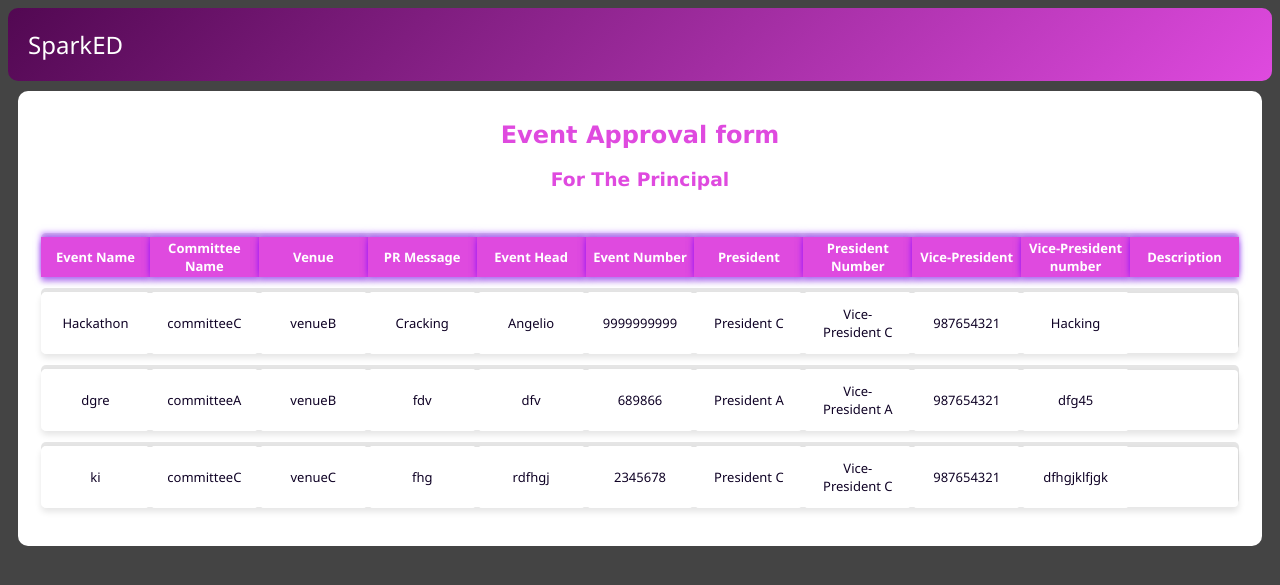
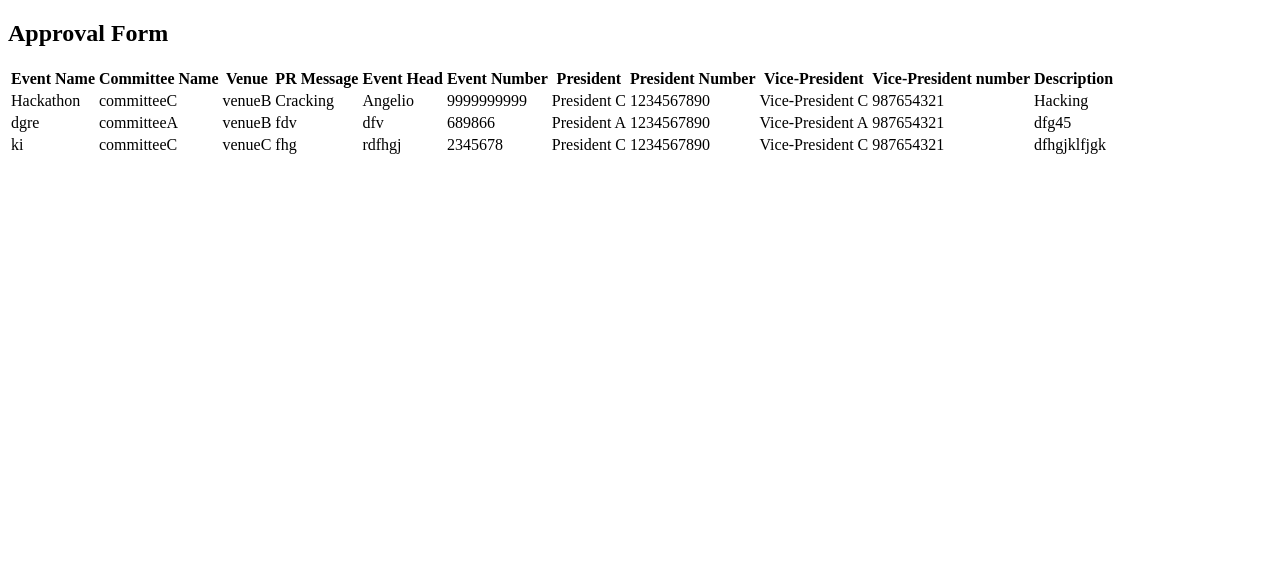
Before and after one commit to Harsh-2212/Digibyte_Collaborate, a Flask app: page /incharge_dashboard in a window 1280 px wide. Shown: the top 585 px of the page. Run offline with Flask 3, Linux system fonts and the light colour scheme; data comes from the database, SQL or seed files in the repository.

Commit message:
update incharge

```diff
--- a/Agnethon/templates/incharge_dashboard.html
+++ b/Agnethon/templates/incharge_dashboard.html
@@ -4,18 +4,10 @@
     <meta charset="UTF-8">
     <meta name="viewport" content="width=device-width, initial-scale=1.0">
     <title>Document</title>
-    <link
-      rel="stylesheet"
-      href="{{ url_for('static', filename='../static/dstyle.css') }}"
-    />
 </head>
 <body>
-    <header>
-        SparkED
-    </header>
     <div class="my-container">
-        <h2>Event Approval form </h2>
-        <h3>For The Principal</h3>
+        <h2>Approval Form</h2>
         <table class="table">
             <thead>
                 <tr>
@@ -42,6 +34,7 @@
                     <td>{{adlib.event_head}}</td>
                     <td>{{adlib.event_number}}</td>
                     <td>{{adlib.president}}</td>
+                    <td>{{adlib.president_num}}</td>
                     <td>{{adlib.vc_president}}</td>
                     <td>{{adlib.vc_president_num}}</td>
                     <td>{{adlib.desc}}</td>
```
